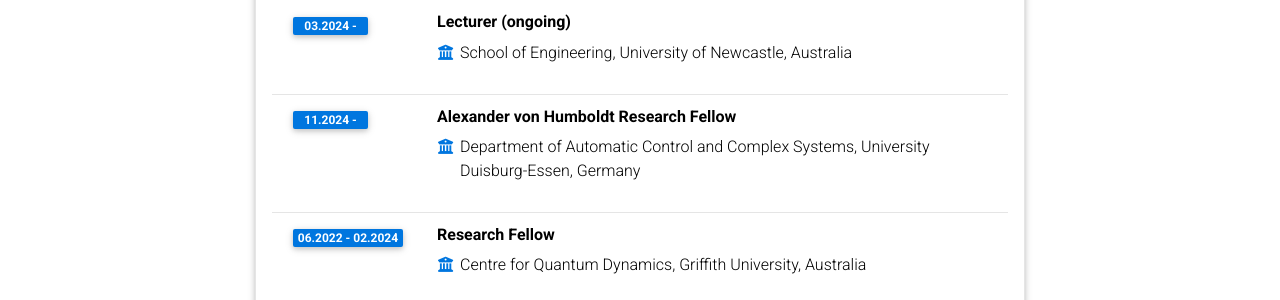
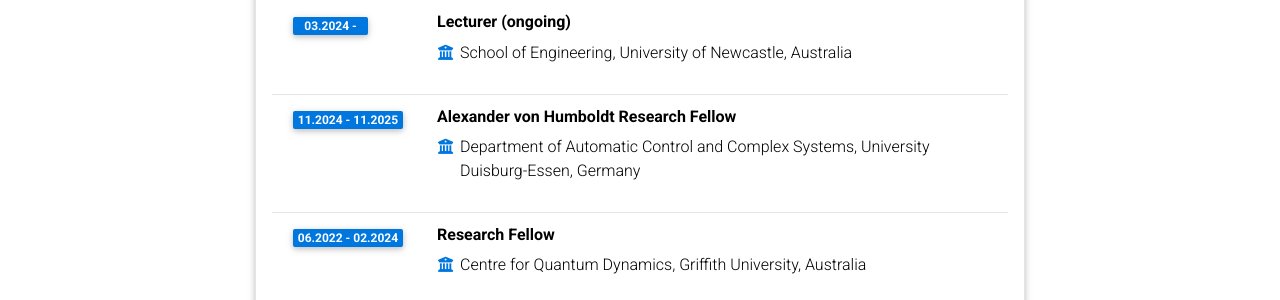
Before and after one commit to yananliuhomepage/yananliuhomepage.github.io, a Jekyll site: the page built from _pages/cv.md, in a window 1280 px wide and 900 px high, scrolled down 733 px. Shown: the part 147-447 px from the top of the window. Built offline with Jekyll 4.4.1, drawn with Linux system fonts in a browser that asks for light colours; comment, search, counter and statistics services are not loaded; a style sheet for code colours, icons or effects is not loaded.

Commit message:
Update cv.yml

```diff
--- a/_data/cv.yml
+++ b/_data/cv.yml
@@ -43,7 +43,7 @@
 
     - title: Alexander von Humboldt Research Fellow
       institution: Department of Automatic Control and Complex Systems, University Duisburg-Essen, Germany
-      year: 11.2024 -
+      year: 11.2024 - 11.2025
 
     - title: Research Fellow
       institution: Centre for Quantum Dynamics, Griffith University, Australia
```
